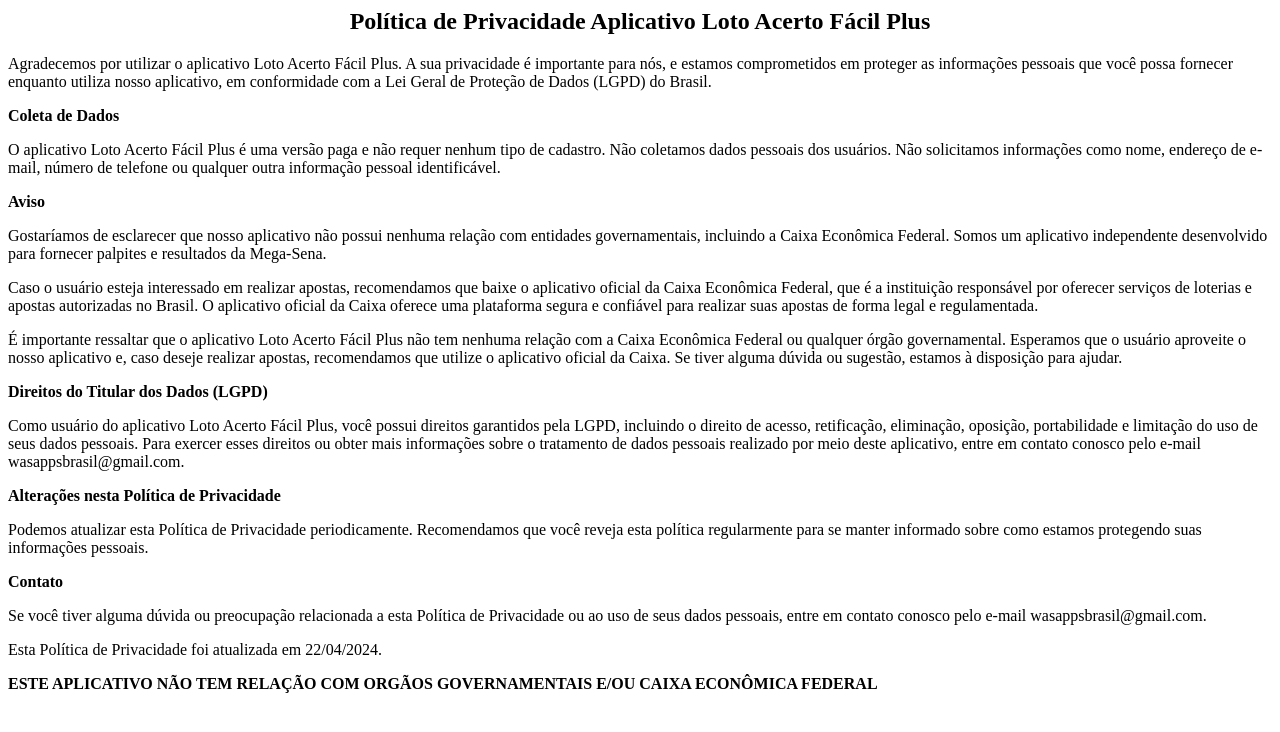
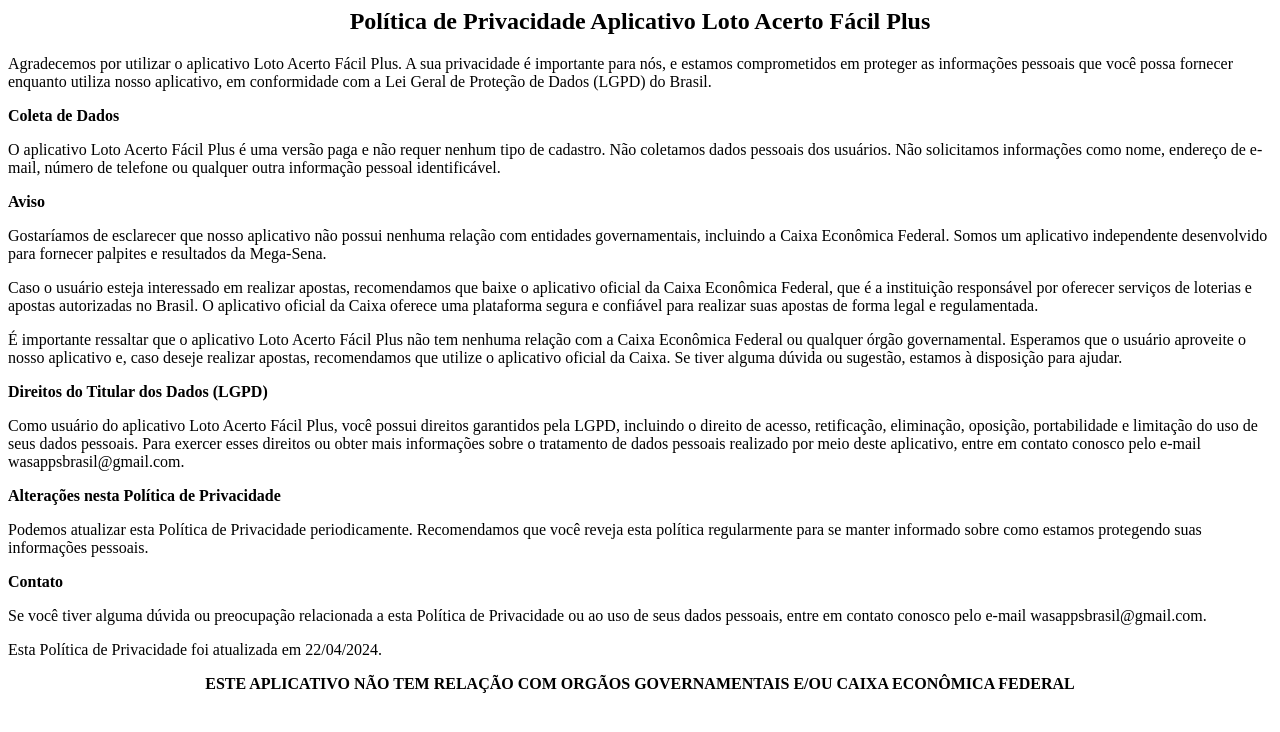
Before and after one commit to waslinux/lotoacertofacilplus.github.io, a plain HTML site: page index.html in a window 1280 px wide. Drawn offline with Linux system fonts and the light colour scheme.

Commit message:
Update index.html

```diff
--- a/index.html
+++ b/index.html
@@ -29,4 +29,4 @@
 
     <p>Esta Política de Privacidade foi atualizada em 22/04/2024.</p>
 
-    <p><strong>ESTE APLICATIVO NÃO TEM RELAÇÃO COM ORGÃOS GOVERNAMENTAIS E/OU CAIXA ECONÔMICA FEDERAL</strong></p>
+    <p><center><strong>ESTE APLICATIVO NÃO TEM RELAÇÃO COM ORGÃOS GOVERNAMENTAIS E/OU CAIXA ECONÔMICA FEDERAL</strong></center></p>
```
